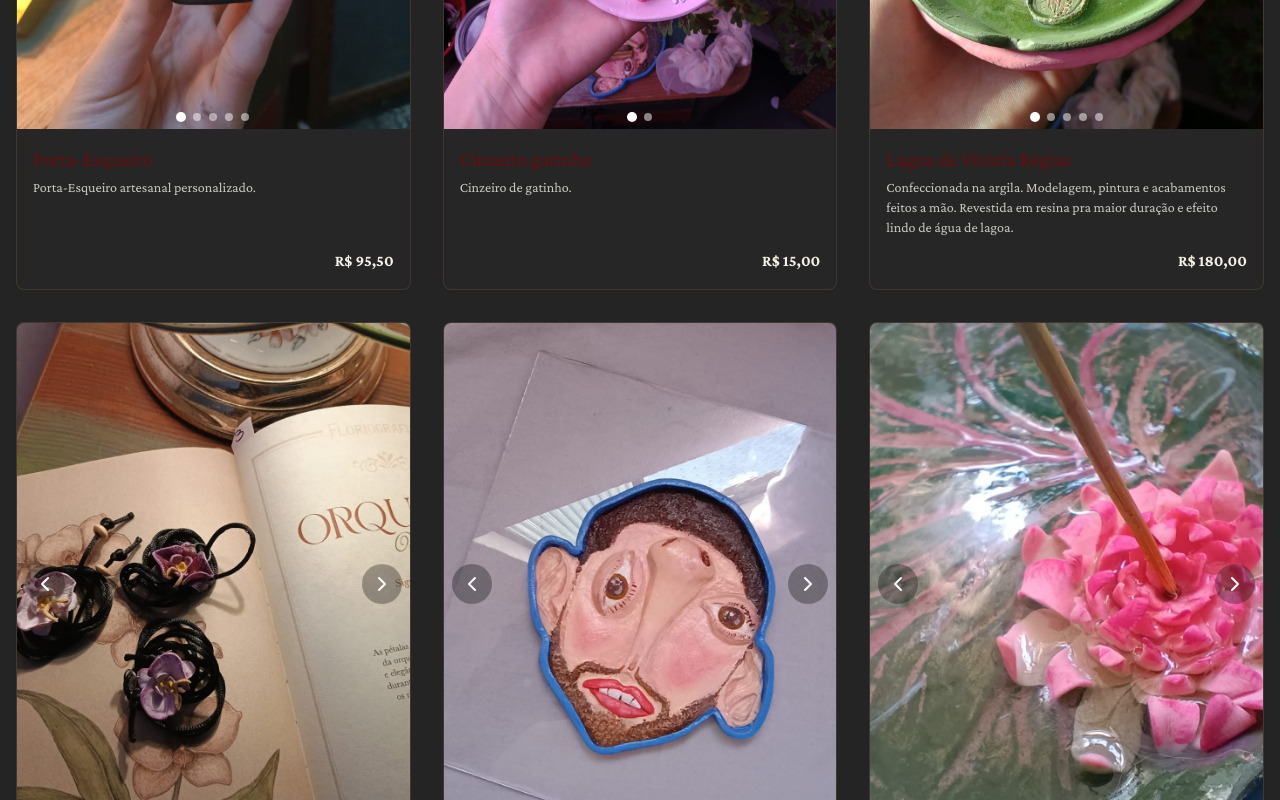
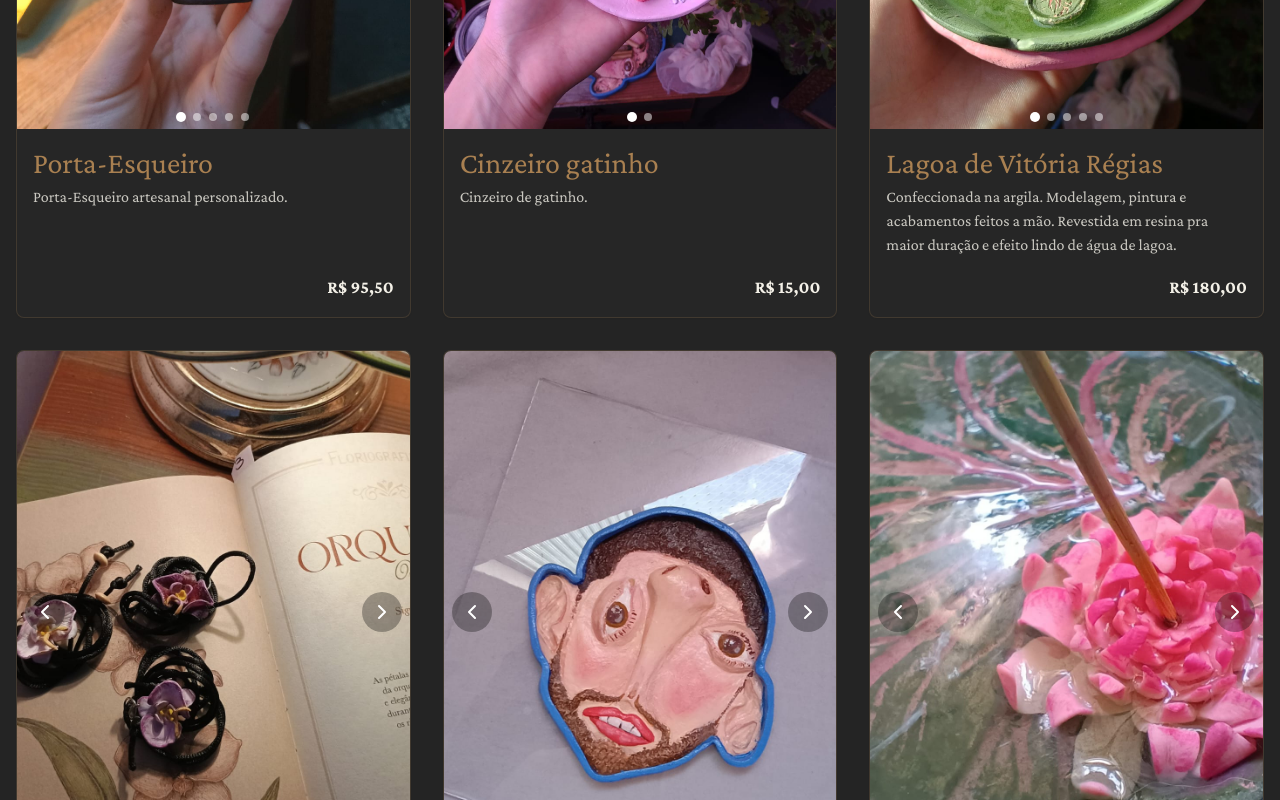
Before and after one commit to Kilobe0/atelie_prototipo, a Next.js app: page / in a window 1280 px wide. Shown: the part 1280-2080 px from the top of the page. Built offline with nearby package versions, Linux system fonts and the light colour scheme.

Commit message:
fix: improve layout and styling in Gallery component; enhance product details presentation

```diff
--- a/src/components/sections/gallery.tsx
+++ b/src/components/sections/gallery.tsx
@@ -1,8 +1,6 @@
 import { Card, CardContent } from "@/components/ui/card";
 import { MotionDiv } from "@/components/motion-div";
-
-import {ProductCarousel} from "@/components/ui/product-carousel";
-
+import { ProductCarousel } from "@/components/ui/product-carousel";
 import products from "@/data/products.json";
 
 export function Gallery() {
@@ -16,21 +14,38 @@ export function Gallery() {
           {products.map((product, index) => (
             <MotionDiv
               key={product.id}
+              className="h-full"
               initial={{ opacity: 0, y: 20 }}
               whileInView={{ opacity: 1, y: 0 }}
               transition={{ duration: 0.5, delay: index * 0.1 }}
               viewport={{ once: true }}
             >
-              <Card className="overflow-hidden border-accent/20 bg-muted/20 group transition-all duration-300 hover:shadow-2xl hover:shadow-accent/10 hover:border-accent/50">
-                <CardContent className="p-0">
-                  <ProductCarousel images={product.images} alt={product.name} />
-                  <div className="p-4 flex flex-col justify-between h-40">
+              <Card className="flex flex-col h-full overflow-hidden border-accent/20 bg-muted/20 group transition-all duration-300 hover:shadow-2xl hover:shadow-accent/10 hover:border-accent/50">
+                <CardContent className="p-0 flex flex-col flex-grow">
+                  {/* Carrossel de Imagens */}
+                  {product.images && product.images.length > 0 ? (
+                    <ProductCarousel
+                      images={product.images}
+                      alt={product.name}
+                    />
+                  ) : (
+                    <div className="relative aspect-[3/4] w-full bg-gray-200 flex items-center justify-center">
+                      <p className="text-gray-500">Sem imagem</p>
+                    </div>
+                  )}
+
+                  {/* Detalhes do Produto */}
+                  <div className="p-4 flex flex-col justify-between flex-grow">
                     <div>
-                      <h3 className="text-xl font-headline text-primary">{product.name}</h3>
-                      <p className="text-sm text-foreground/80 mt-1">{product.description}</p>
+                      <h3 className="text-3xl font-headline text-accent">
+                        {product.name}
+                      </h3>
+                      <p className="text-foreground/80 mt-1">
+                        {product.description}
+                      </p>
                     </div>
-                    <p className="text--lg font-semibold text-foreground mt--2 self-end">
-                      R$ {product.price.toFixed(2).replace('.', ',')}
+                    <p className="text-lg font-semibold text-foreground self-end mt-4">
+                      R$ {product.price.toFixed(2).replace(".", ",")}
                     </p>
                   </div>
                 </CardContent>
```
